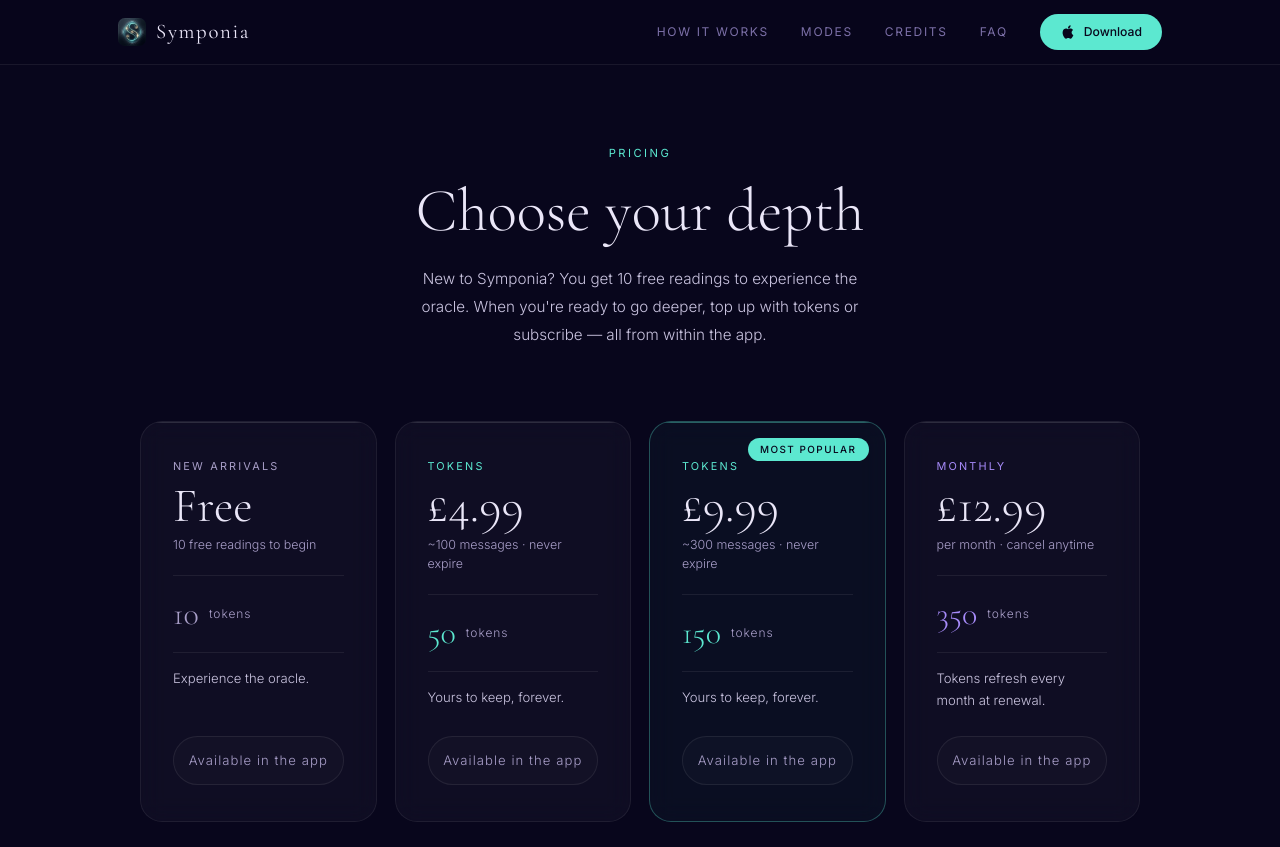
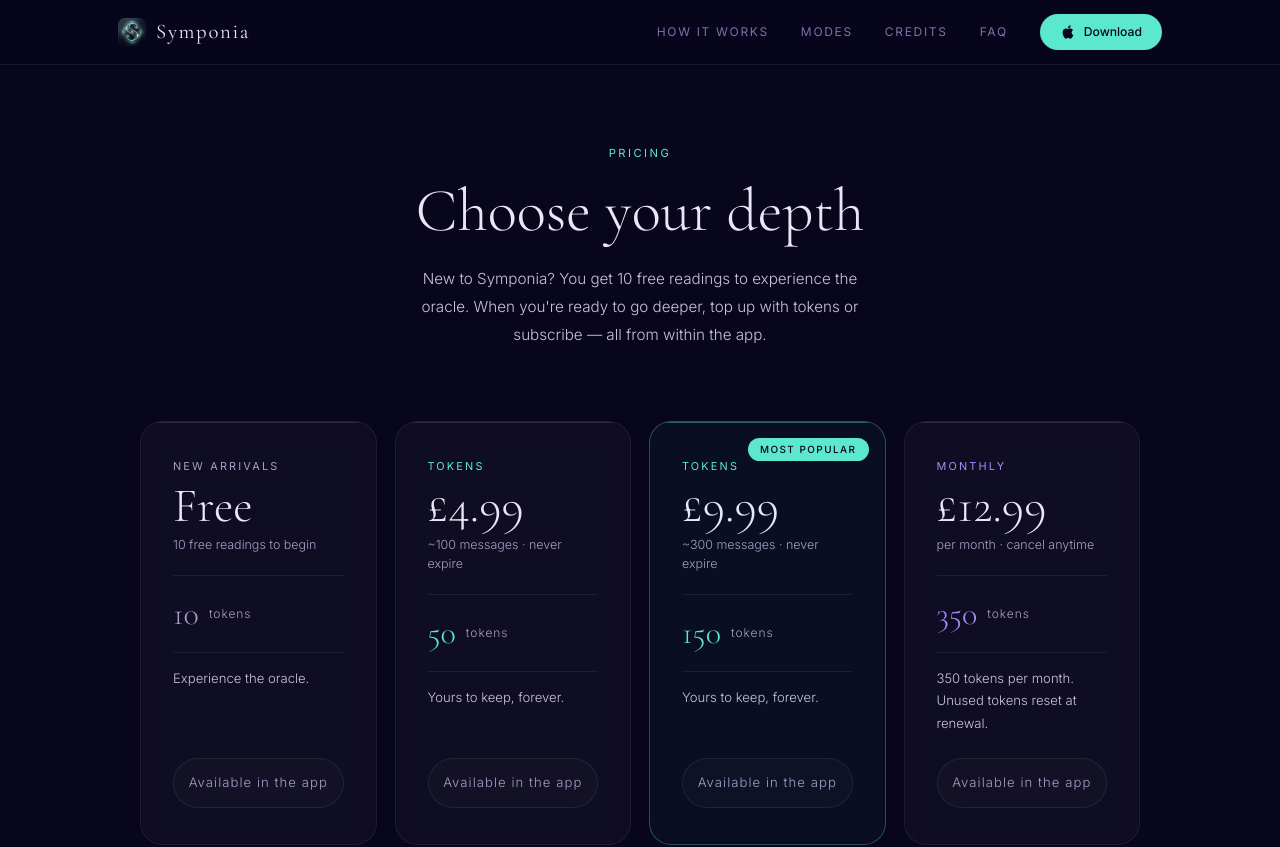
Before and after one commit to yd3-debug/Symponia-web, a Next.js app: page /credits in a window 1280 px wide. Shown: the top 847 px of the page. Built offline with nearby package versions, Linux system fonts and the light colour scheme.

Commit message:
Clarify token expiry: packs never expire, subscription tokens reset monthly
Co-Authored-By: Claude Sonnet 4.6 <noreply@anthropic.com>

```diff
--- a/app/credits/page.tsx
+++ b/app/credits/page.tsx
@@ -50,7 +50,7 @@ const PACKS = [
     name: 'Monthly',
     tokens: 350,
     price: '£12.99',
-    desc: 'Tokens refresh every month at renewal.',
+    desc: '350 tokens per month. Unused tokens reset at renewal.',
     detail: 'per month · cancel anytime',
     accent: C.violet,
     popular: false,
@@ -139,7 +139,7 @@ export default function CreditsPage() {
           <div style={{ display: 'flex', flexDirection: 'column', gap: 14 }}>
             {[
               { icon: '◎', title: 'One token per exchange', body: 'Each conversation exchange uses 1 token — roughly 2 messages back and forth with the Oracle, regardless of mode.' },
-              { icon: '∞', title: 'Tokens never expire', body: 'Your tokens stay in your account indefinitely. No resets, no monthly fees — just tokens when you need them.' },
+              { icon: '∞', title: 'Token packs never expire', body: 'Purchased token packs stay in your account indefinitely and carry over forever. Subscription tokens (350/month) reset at each renewal.' },
               { icon: '📱', title: 'Purchase inside the app', body: 'Tokens and subscriptions are purchased directly within the Symponia iOS app. Your balance is stored on your device.' },
               { icon: '🔒', title: 'Secure payment via Stripe', body: 'All payments are processed by Stripe, the world\'s leading payment platform. We never see or store your card details.' },
             ].map((item, i) => (
--- a/app/page.tsx
+++ b/app/page.tsx
@@ -559,7 +559,7 @@ const FAQS = [
   { q: 'What are the animal archetypes?', a: 'Your animals are a map of your inner world. The six you choose instinctively reveal the energies that move through you — gifts, struggles, and bridges between them. The seventh, the one that disturbs you, is the shadow: the most important of all.' },
   { q: 'Is this therapy?', a: 'No. Symponia is not a medical or psychological service. It is a reflective tool — a contemplative space. If you are in crisis or need clinical support, please reach out to a licensed professional.' },
   { q: 'How does the Oracle work?', a: "The Oracle is powered by Claude, Anthropic's AI, shaped by instructions drawn from Jungian psychology, animal symbolism, tarot, dream work, and contemplative tradition. It has been trained to never give surface answers, never rush to solutions, and never judge." },
-  { q: 'How do tokens work?', a: 'Each conversation exchange uses 1 token — roughly 2 messages back and forth. New users start with 10 free readings. Top up with 50 tokens for £4.99 or 150 tokens for £9.99 (never expire), or subscribe monthly for £12.99 and receive 350 fresh tokens every month. All purchases are made within the app.' },
+  { q: 'How do tokens work?', a: 'Each conversation exchange uses 1 token — roughly 2 messages back and forth. New users start with 10 free readings. Token packs (50 for £4.99, 150 for £9.99) never expire and carry over indefinitely. The monthly subscription (£12.99) gives you 350 tokens per month — these reset at each renewal, so unused subscription tokens do not roll over. All purchases are made within the app.' },
   { q: 'Is my data private?', a: 'Your conversations are not stored on our servers beyond what is needed to maintain the session. Your animals and settings are stored locally on your device. We do not sell or share your data. See our Privacy Policy for full details.' },
   { q: 'Where can I download Symponia?', a: 'Symponia is available on the Apple App Store for iPhone and iPad. Tap the download button on this page or search "Symponia" in the App Store.' },
 ];
```
